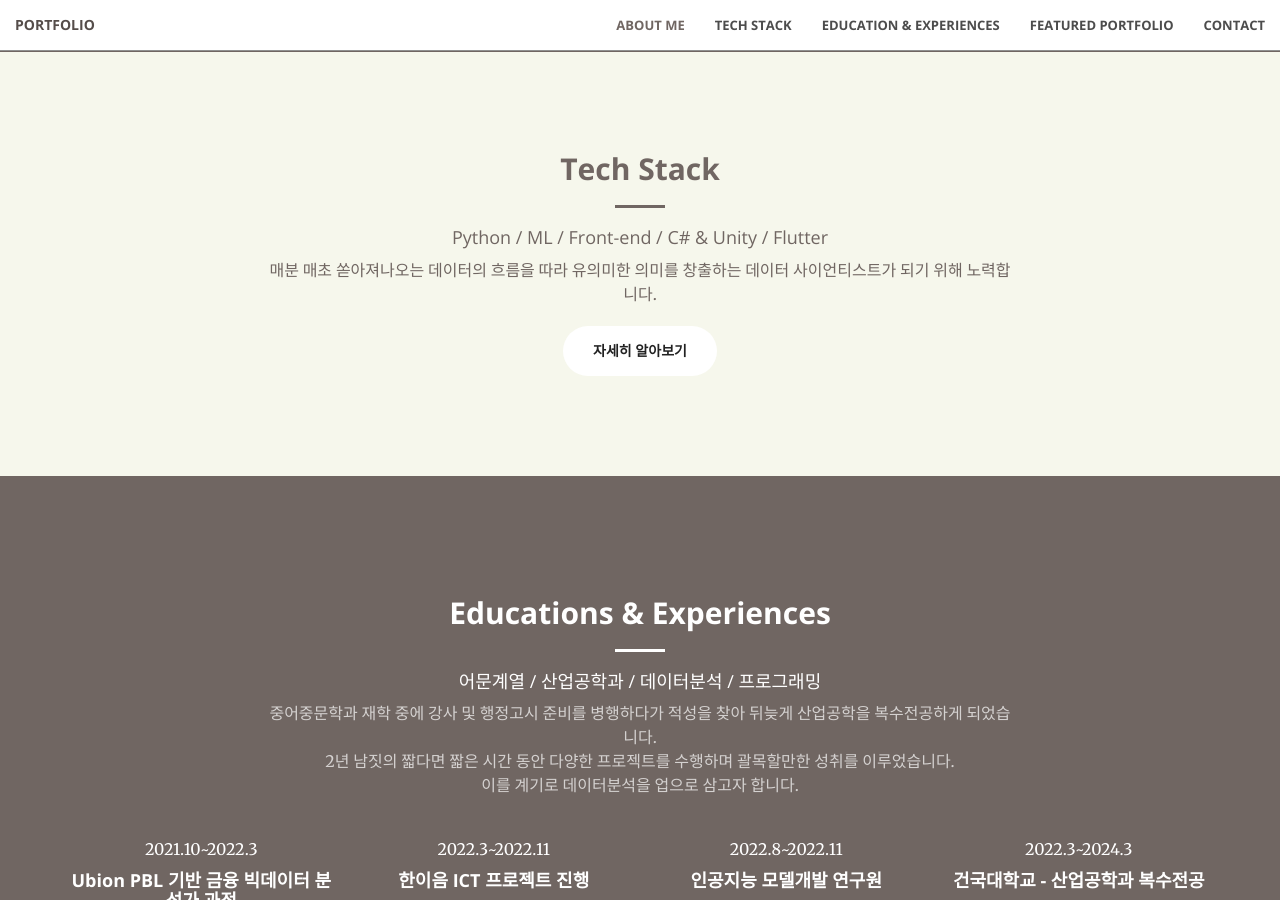
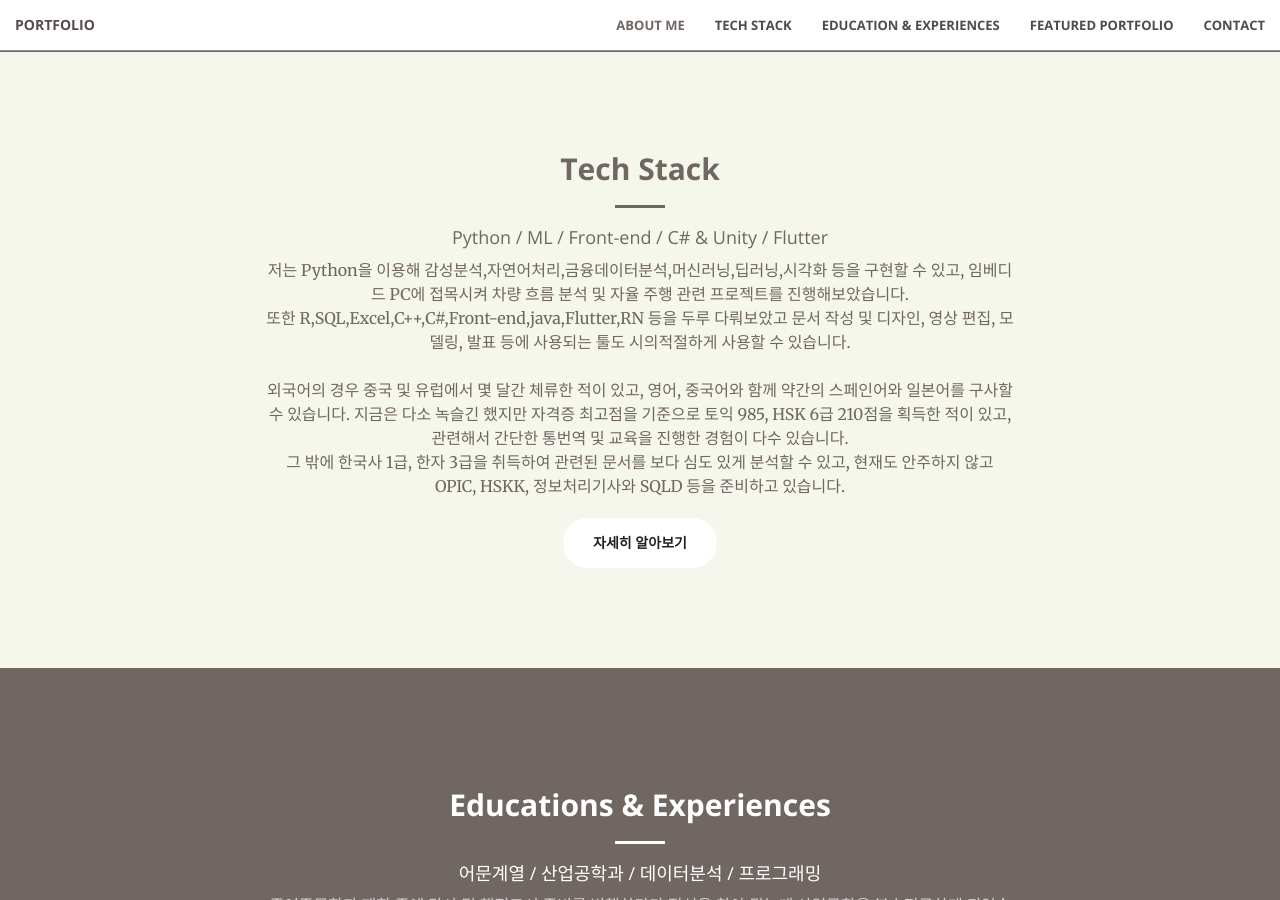
Before and after one commit to ymdev2023/ymdev2023.github.io, a Jekyll site: the page built from index.html, in a window 1280 px wide and 900 px high, scrolled down 1384 px. Built offline with Jekyll 4.4.1, drawn with Linux system fonts in a browser that asks for light colours.

Commit message:
Update tech-stack.html

```diff
--- a/_includes/tech-stack.html
+++ b/_includes/tech-stack.html
@@ -3,12 +3,31 @@
     <div class="row">
       <div class="col-lg-8 col-lg-offset-2 text-center">
         <h2 class="section-heading"><b>Tech Stack</b></h2>
-                <hr>
-                <h4> Python / ML /  Front-end / C# & Unity / Flutter </h4>
-                <p>매분 매초 쏟아져나오는 데이터의 흐름을 따라 유의미한 의미를 창출하는 데이터 사이언티스트가 되기 위해 노력합니다.</p>
+        <hr />
+        <h4>Python / ML / Front-end / C# & Unity / Flutter</h4>
+        <p>
+          저는 Python을 이용해
+          감성분석,자연어처리,금융데이터분석,머신러닝,딥러닝,시각화 등을 구현할
+          수 있고, 임베디드 PC에 접목시켜 차량 흐름 분석 및 자율 주행 관련
+          프로젝트를 진행해보았습니다. <br />또한
+          R,SQL,Excel,C++,C#,Front-end,java,Flutter,RN 등을 두루 다뤄보았고 문서
+          작성 및 디자인, 영상 편집, 모델링, 발표 등에 사용되는 툴도
+          시의적절하게 사용할 수 있습니다. <br /><br />외국어의 경우 중국 및
+          유럽에서 몇 달간 체류한 적이 있고, 영어, 중국어와 함께 약간의
+          스페인어와 일본어를 구사할 수 있습니다. 지금은 다소 녹슬긴 했지만
+          자격증 최고점을 기준으로 토익 985, HSK 6급 210점을 획득한 적이 있고,
+          관련해서 간단한 통번역 및 교육을 진행한 경험이 다수 있습니다. <br />그
+          밖에 한국사 1급, 한자 3급을 취득하여 관련된 문서를 보다 심도 있게
+          분석할 수 있고, 현재도 안주하지 않고 OPIC, HSKK, 정보처리기사와 SQLD
+          등을 준비하고 있습니다.
+        </p>
         <p></p>
-                <a href="https://ymdev2023.notion.site/Yoon-myung-Kim-cb3b5350ffe54b6a9ad2f94b7eff68e3?pvs=4" class="btn btn-default btn-xl wow tada" target="_blank">자세히 알아보기</a>
-
+        <a
+          href="https://ymdev2023.notion.site/Yoon-myung-Kim-cb3b5350ffe54b6a9ad2f94b7eff68e3?pvs=4"
+          class="btn btn-default btn-xl wow tada"
+          target="_blank"
+          >자세히 알아보기</a
+        >
       </div>
     </div>
   </div>
```
Lines whose indentation alone changed are shown as unchanged.
